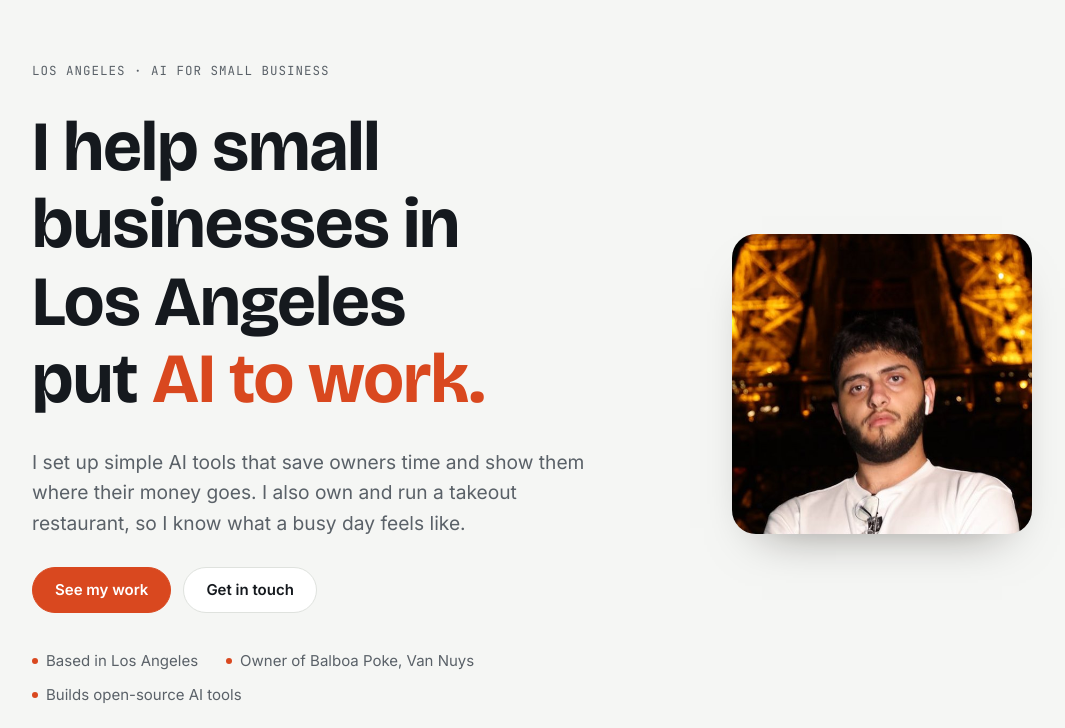
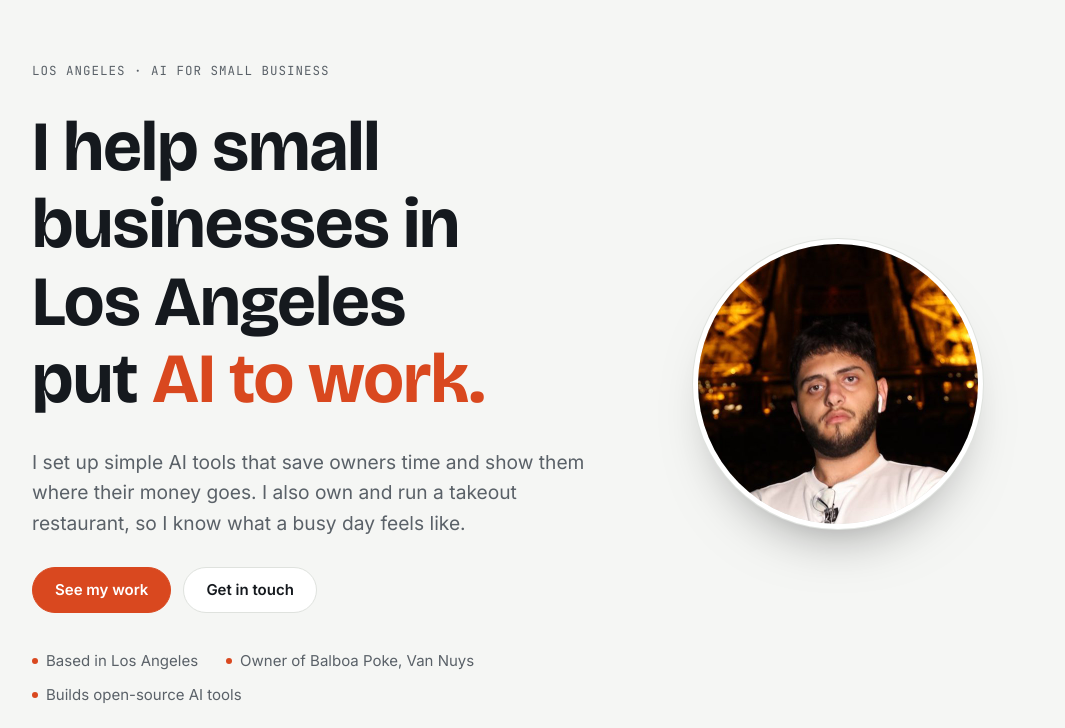
Before and after one commit to vikstas/vardangdikyan.com, a plain HTML site: page index.html in a window 1280 px wide. Shown: the part 72-800 px from the top of the page, without its empty margins (108-1173 px from the left). Drawn offline with nearby package versions, Linux system fonts and the light colour scheme.

Commit message:
Desktop photo: round like on phone

```diff
--- a/index.html
+++ b/index.html
@@ -89,6 +89,10 @@ nav.links a:hover { color: var(--fg); }
   .hero .wrap { grid-template-columns: minmax(0, 1fr); gap: 22px; padding-block: 32px 44px; }
   .portrait { justify-self: start; order: -1; width: 104px; max-width: 104px; }
   .portrait img { border-radius: 50%; box-shadow: 0 0 0 3px var(--surface), 0 0 0 4px var(--line); }
+}
+@media (min-width: 821px) {
+  .portrait { justify-self: center; max-width: 280px; }
+  .portrait img { border-radius: 50%; box-shadow: 0 0 0 5px var(--surface), 0 0 0 6px var(--line), 0 30px 60px -30px rgba(0, 0, 0, 0.55); }
 }
 .hero h1 { font-size: clamp(2rem, 7.4vw, 4.4rem); font-weight: 700; max-width: 15ch; }
 .hero h1 em { font-style: normal; color: var(--accent); }
```
